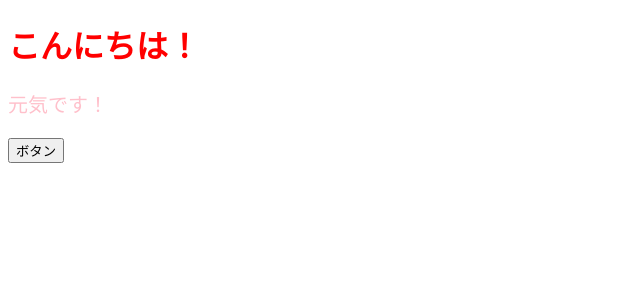
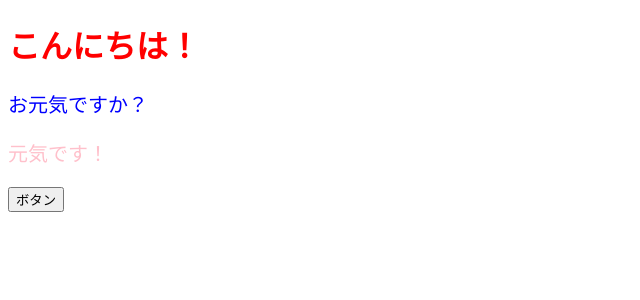
Before and after one commit to 4ge44koyama/react_first, a React (Create React App) app: page / in a window 1280 px wide. Shown: the top 300 px of the page, without its empty margins (0-640 px from the left). Built offline with nearby package versions, Linux system fonts and the light colour scheme.

Commit message:
コンポーネント化した箇所を動的に埋め込み

```diff
--- a/src/App.jsx
+++ b/src/App.jsx
@@ -5,17 +5,12 @@ export const App = () => {
   const onClickButton = () => {
     alert('Hello!!');
   };
-  // CSSオブジェクト
-  const contentPinkStyle = {
-    color: 'pink',
-    fontSize: '20px'
-  };
 
   return (
     <>
       <h1 style={{ color: 'red' }}>こんにちは！</h1>
-      <ColoredMessage/>
-      <p style={contentPinkStyle}>元気です！</p>
+      <ColoredMessage color="blue" message="お元気ですか？"/>
+      <ColoredMessage color="pink" message="元気です！"/>
       <button onClick={onClickButton}>ボタン</button>
     </>
   );
```
